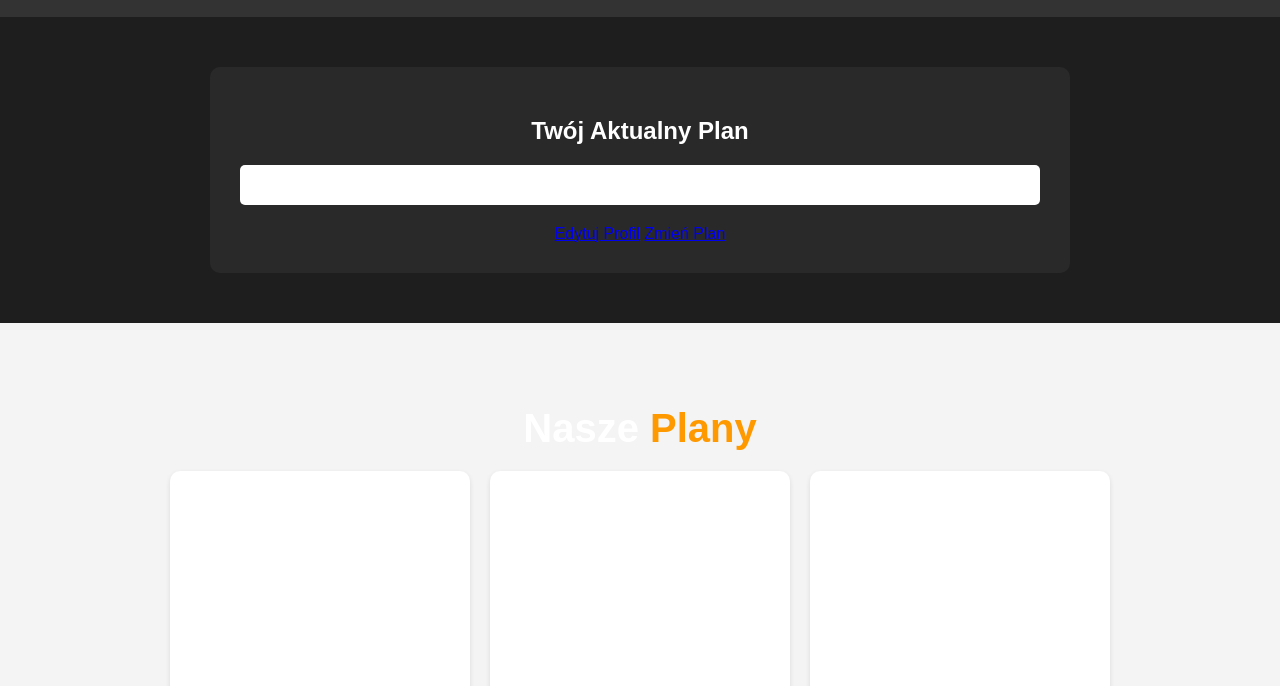
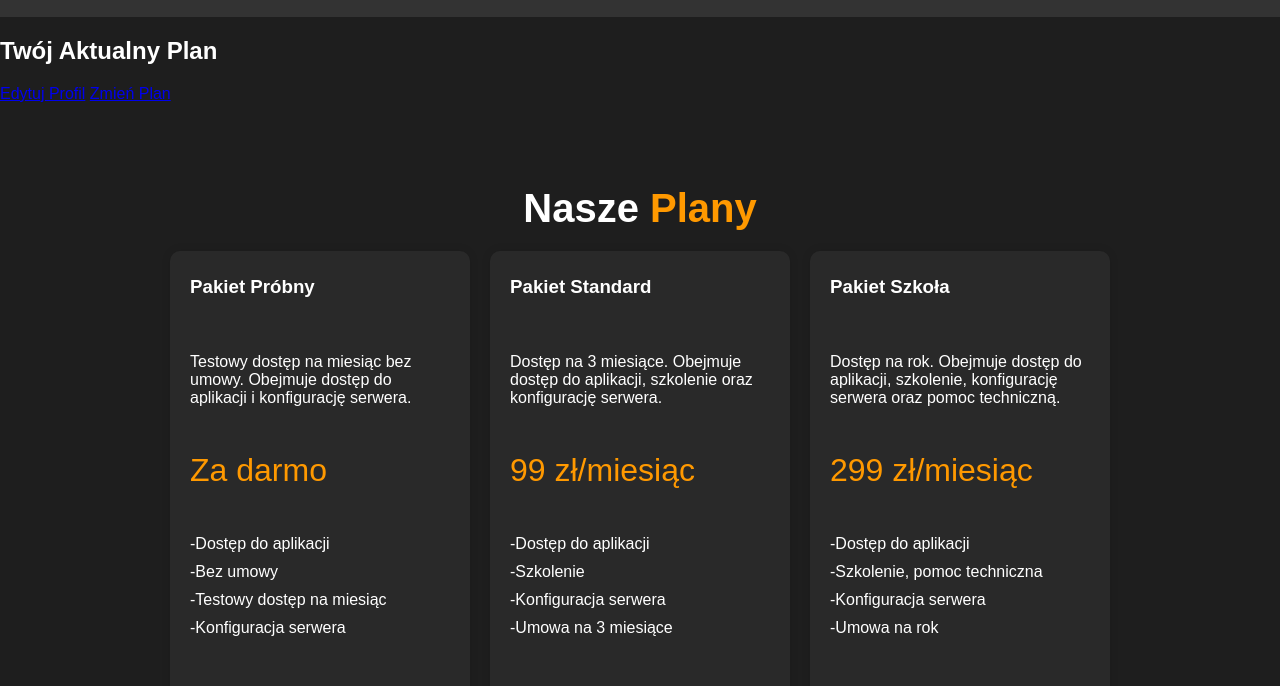
Before and after one commit to ParzY1/GarageIT, a plain HTML site: page Plan.html in a window 1280 px wide. Shown: the part 73-759 px from the top of the page. Drawn offline with Linux system fonts and the light colour scheme.

Commit message:
styles update

```diff
--- a/styles.css
+++ b/styles.css
@@ -476,89 +476,6 @@ footer {
     transform: scale(1.05);
     color: #000; /* Zmiana koloru tekstu na czarny po najechaniu */
 }
-/* Styl dla sekcji szczegółów planu */
-.plan-details {
-    padding: 50px 20px;
-    text-align: center;
-}
-
-.plan-content {
-    max-width: 800px;
-    margin: 0 auto;
-    background-color: #292929;
-    padding: 30px;
-    border-radius: 10px;
-}
-
-.plan-content h1 {
-    margin-bottom: 20px;
-}
-
-#current-plan {
-    padding: 20px;
-    background-color: #fff;
-    color: #000;
-    border-radius: 5px;
-    margin-bottom: 20px;
-}
-
-/* Styl dla sekcji planów */
-.plans {
-    padding: 50px 20px;
-    background-color: #f4f4f4;
-}
-
-.plan-list {
-    display: flex;
-    flex-wrap: wrap;
-    gap: 20px;
-    justify-content: center;
-}
-
-.plan {
-    background-color: #fff;
-    padding: 20px;
-    border-radius: 10px;
-    box-shadow: 0 2px 5px rgba(0, 0, 0, 0.1);
-    max-width: 300px;
-    text-align: center;
-}
-
-.plan h3 {
-    margin-bottom: 10px;
-}
-
-.plan-price {
-    font-size: 1.5em;
-    color: #f90;
-    margin-bottom: 10px;
-}
-
-.plan ul {
-    list-style: none;
-    padding: 0;
-    margin: 10px 0;
-}
-
-.plan ul li {
-    margin-bottom: 5px;
-}
-
-.plan a.cta.secondary {
-    background-color: #f90;
-    color: #fff;
-    padding: 10px;
-    border-radius: 5px;
-    text-decoration: none;
-    display: inline-block;
-    margin-top: 10px;
-}
-
-.plan a.cta.secondary:hover {
-    background-color: #ffb347;
-    color: #000; /* Zmiana koloru tekstu na czarny po najechaniu */
-}
-
 
 
 
```
Also changed, not shown: blog.html (+2 -5 lines), index.html (+1 -4 lines).
